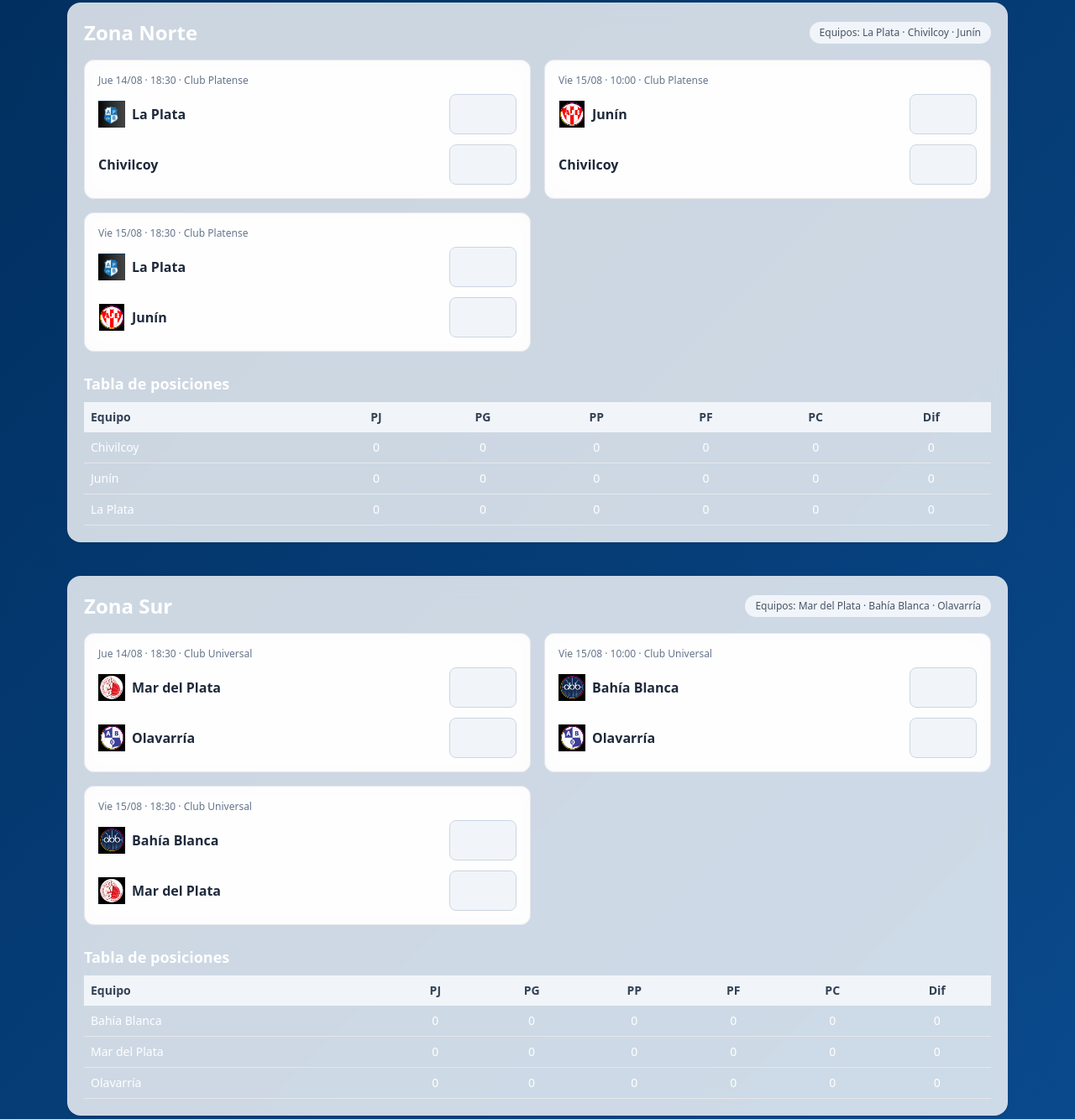
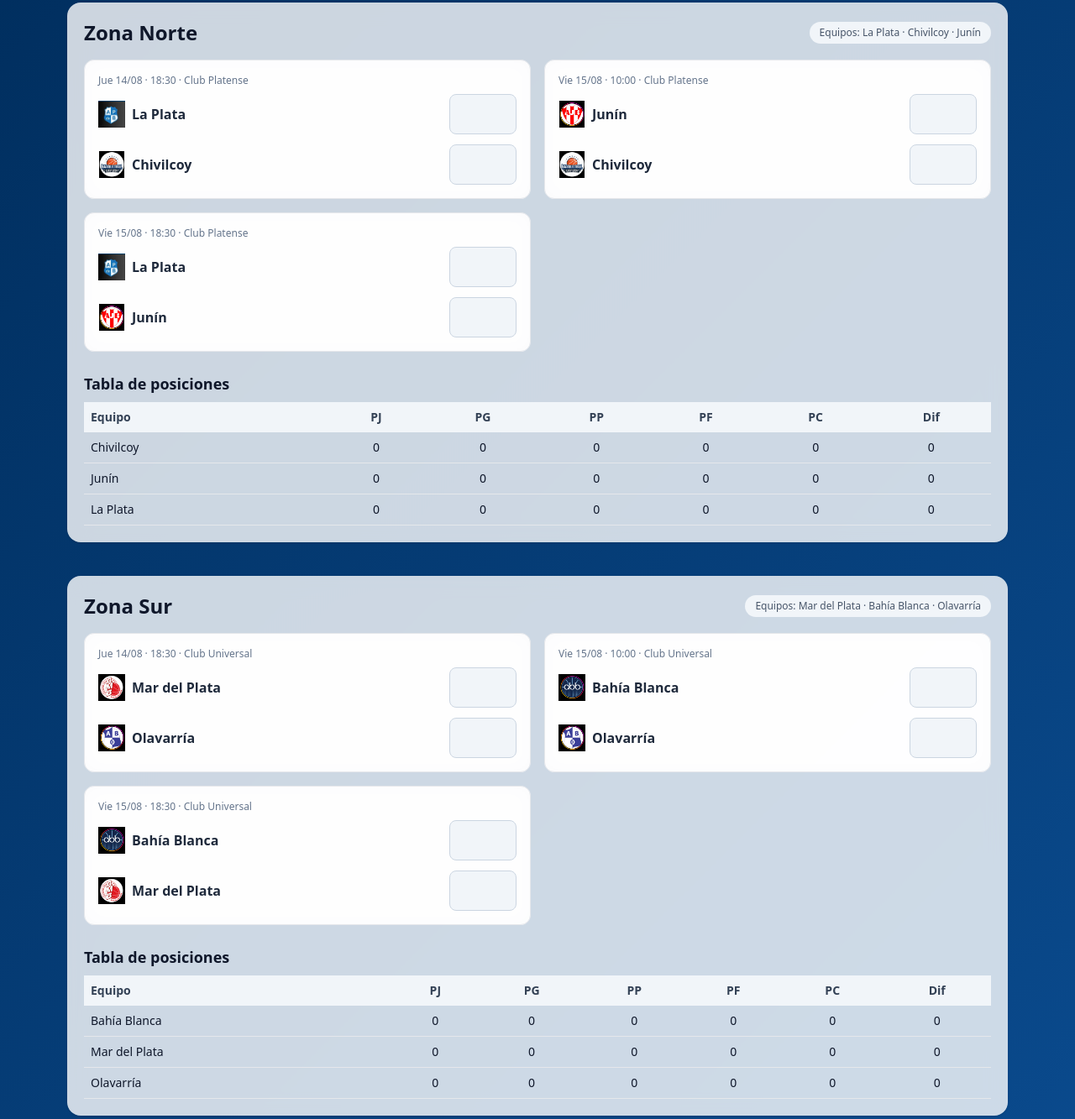
Before and after one commit to Lghtr78/Torneo-U13-LaPlata-2025, a plain HTML site: page index.html in a window 1280 px wide. Shown: the part 207-1540 px from the top of the page at 84% size. Drawn offline with nearby package versions, Linux system fonts and the light colour scheme.

Commit message:
Add Chivilcoy logo and improve readability: added chivilcoy_logo.png and updated index.html with dark text on cards and mapped Chivilcoy logo.

```diff
--- a/index.html
+++ b/index.html
@@ -75,7 +75,8 @@
     <!-- FASE DE GRUPOS -->
     <section id="view-grupos" class="space-y-10">
       <!-- Zona Norte -->
-      <div class="bg-white bg-opacity-80 rounded-2xl shadow p-5 backdrop-blur-md">
+      <!-- Zona Norte container with darker text for better contrast -->
+      <div class="bg-white bg-opacity-80 rounded-2xl shadow p-5 backdrop-blur-md text-slate-900">
         <div class="flex items-center justify-between gap-4 flex-wrap">
           <h2 class="text-2xl font-bold">Zona Norte</h2>
           <span class="badge">Equipos: La Plata · Chivilcoy · Junín</span>
@@ -103,7 +104,8 @@
       </div>
 
       <!-- Zona Sur -->
-      <div class="bg-white bg-opacity-80 rounded-2xl shadow p-5 backdrop-blur-md">
+      <!-- Zona Sur container with darker text for better contrast -->
+      <div class="bg-white bg-opacity-80 rounded-2xl shadow p-5 backdrop-blur-md text-slate-900">
         <div class="flex items-center justify-between gap-4 flex-wrap">
           <h2 class="text-2xl font-bold">Zona Sur</h2>
           <span class="badge">Equipos: Mar del Plata · Bahía Blanca · Olavarría</span>
@@ -132,7 +134,7 @@
     </section>
 
     <!-- FASE FINAL -->
-    <section id="view-final" class="hidden space-y-10">
+    <section id="view-final" class="hidden space-y-10 text-slate-900">
       <div class="bg-white bg-opacity-80 rounded-2xl shadow p-5 backdrop-blur-md">
         <h2 class="text-2xl font-bold">Semifinales · Sábado 16/08 – 19:30</h2>
         <p class="text-sm text-slate-500">Sedes: Semifinal 1 → Club Platense · Semifinal 2 → Club Universal</p>
@@ -232,7 +234,7 @@
     // Mapa de logotipos: se asigna la ruta de la imagen a cada equipo.
     const teamLogos = {
       'La Plata': 'apdeb_logo.png',
-      'Chivilcoy': '',
+      'Chivilcoy': 'chivilcoy_logo.png',
       'Junín': 'ajb_logo.png',
       'Mar del Plata': 'amb_logo.png',
       'Bahía Blanca': 'abb_logo.png',
@@ -258,7 +260,8 @@
         const vA = state[keyAway] ?? '';
 
         const card = document.createElement('div');
-        card.className = 'rounded-xl border p-4 bg-white bg-opacity-90 backdrop-blur-md';
+        // Card with semi-transparent white background and dark text for readability
+        card.className = 'rounded-xl border p-4 bg-white bg-opacity-90 backdrop-blur-md text-slate-900';
         // Obtener las rutas de los logotipos si existen
         const homeLogo = teamLogos[m.home] ? `<img src="${teamLogos[m.home]}" alt="${m.home}" class="h-8 w-8 object-contain">` : '';
         const awayLogo = teamLogos[m.away] ? `<img src="${teamLogos[m.away]}" alt="${m.away}" class="h-8 w-8 object-contain">` : '';
```
Also changed, not shown: chivilcoy_logo.png (added).
